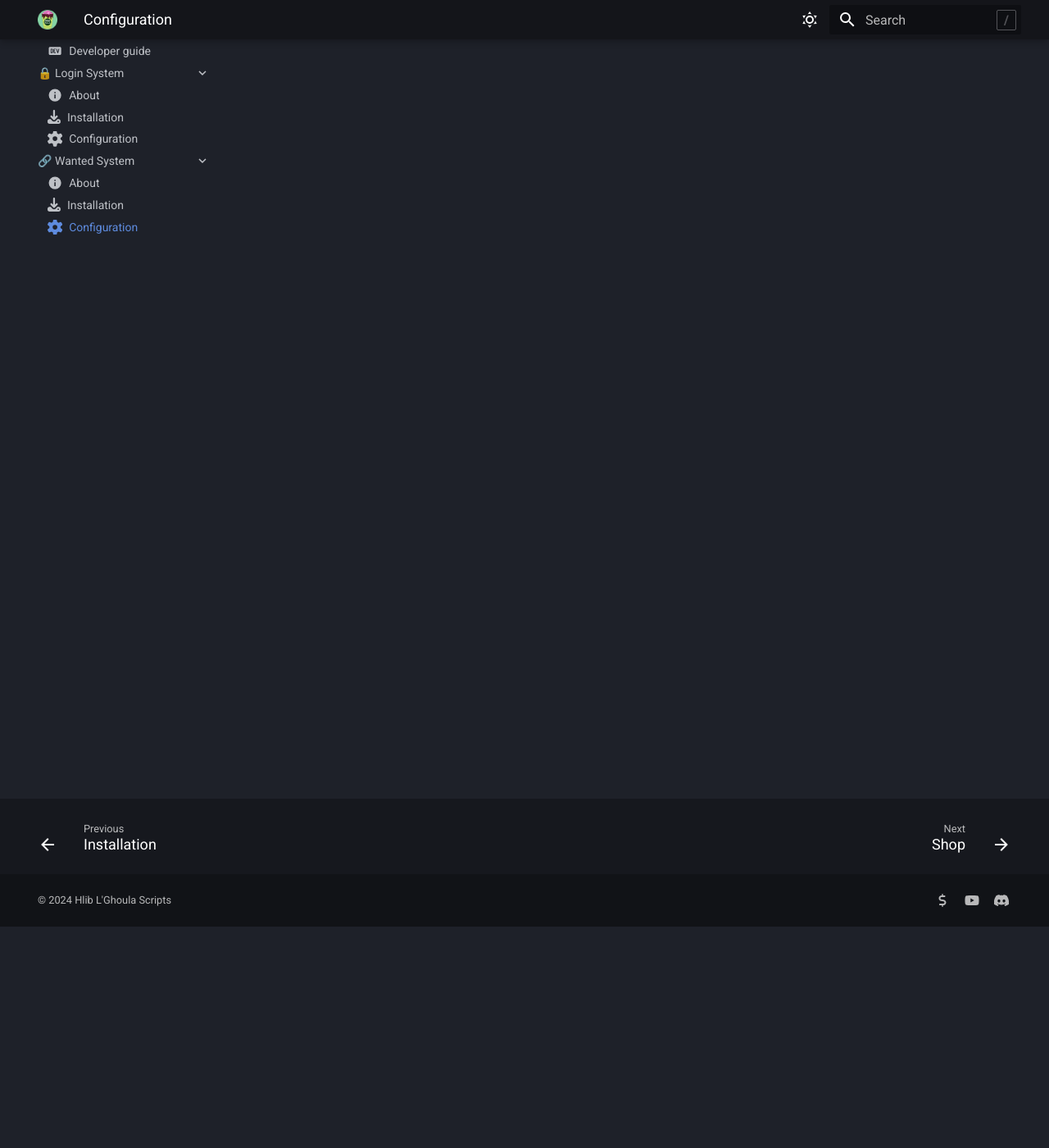
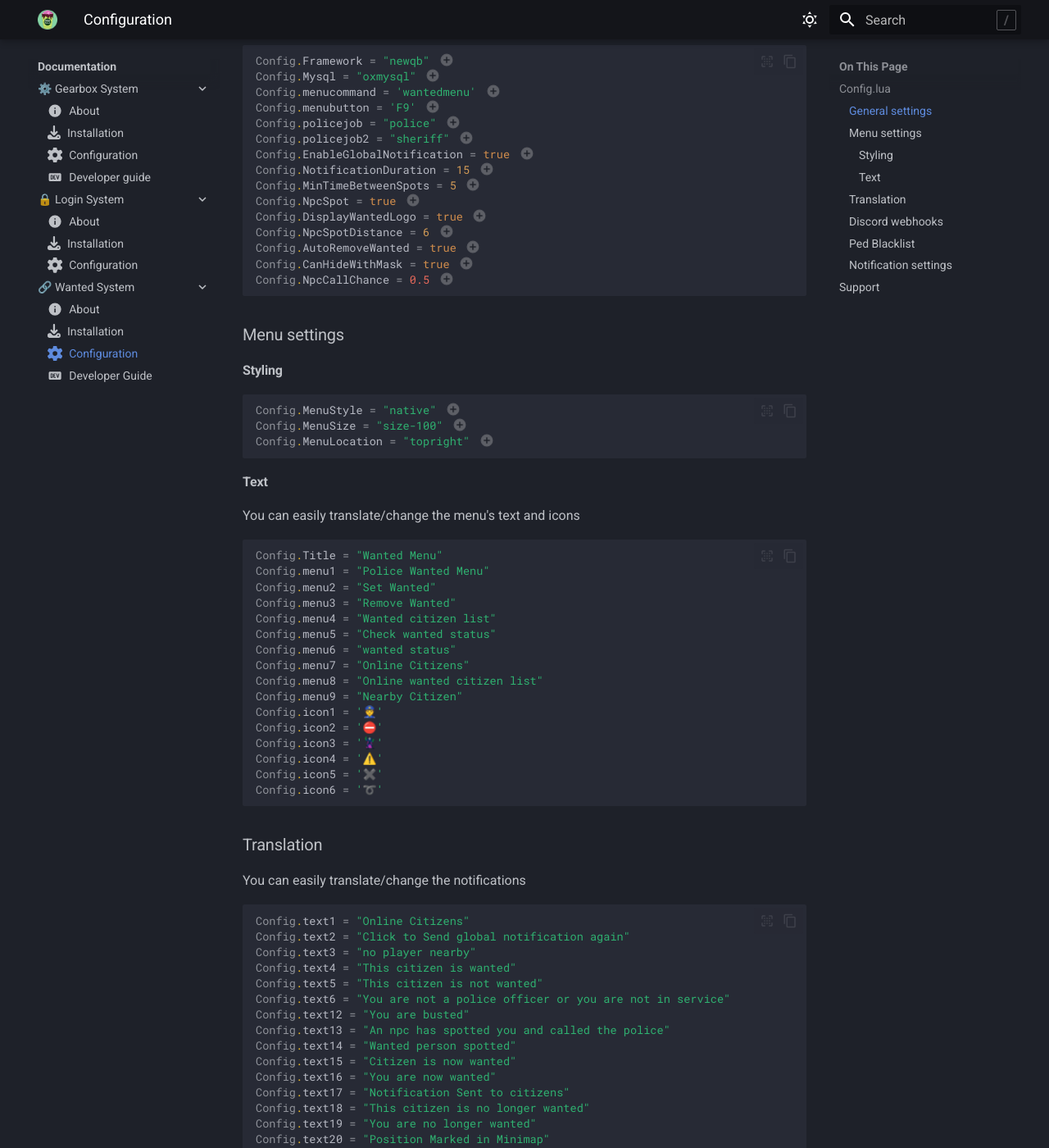
Before and after one commit to hgscripts/hgscripts.github.io, an MkDocs documentation site: the page built from docs/documentation/wanted/configuration.md, in a window 1280 px wide and 1400 px high, scrolled down 270 px. Shown: the whole window at 82% size. Built offline with MkDocs 1.6.1 and Material for MkDocs 9.7.7, drawn with Linux system fonts in a browser that asks for light colours; some of the changed text lies outside the part shown.

Commit message:
Added config and developer docs to HG wanted

````diff
--- a/docs/documentation/wanted/configuration.md
+++ b/docs/documentation/wanted/configuration.md
@@ -3,4 +3,182 @@ title: Configuration
 description: Configuration documentation for HG Wanted System
 icon: fontawesome/solid/gear
 ---
-# HG WANTED CONFIG - In Progress
+# HG-Wanted Configuration Documentation
+
+## Config.lua
+### General settings
+```lua
+Config.Framework = "newqb" --(1)!
+Config.Mysql = "oxmysql" --(2)!
+Config.menucommand = 'wantedmenu' --(3)!
+Config.menubutton = 'F9' --(4)!
+Config.policejob = "police" --(5)!
+Config.policejob2 = "sheriff" --(6)!
+Config.EnableGlobalNotification = true --(7)!
+Config.NotificationDuration = 15 --(8)!
+Config.MinTimeBetweenSpots = 5 --(9)!
+Config.NpcSpot = true --(10)!
+Config.DisplayWantedLogo = true --(11)!
+Config.NpcSpotDistance = 6 --(12)!
+Config.AutoRemoveWanted = true --(13)!
+Config.CanHideWithMask = true --(14)!
+Config.NpcCallChance = 0.5 --(15)!
+
+```
+
+1. Framework to use: "newesx", "oldesx", "newqb", or "oldqb"
+2. MySQL library to use: "mysql-async", "ghmattimysql", or "oxmysql"
+3. Command to open the menu
+4. Button to open the menu (leave blank '' if you don't want a button)
+5. Name of the first police job
+6. Name of the second police job
+7. Enable or disable global wanted notification for all players
+8. Duration of the global notification (in seconds)
+9. Minimum time between each NPC spot for the wanted person (in minutes)
+10. Enable or disable the NPC spotting system
+11. Display the "WANTED" logo on the screen of wanted players
+12. Maximum distance between the wanted player and the NPC to be spotted
+13. Automatically remove wanted status when the player gets cuffed by a police officer (disabled for ESX)
+14. If true, wanted players won't be recognized by NPCs when wearing a mask
+15. The chance for the NPC to call the police on you (0.00-1.00)
+      - (0.5 = 50% chance )
+
+### Menu settings
+#### Styling
+```lua
+Config.MenuStyle = "native" --(1)!
+Config.MenuSize = "size-100" --(2)!
+Config.MenuLocation = "topright" --(3)!
+```
+
+1. Change the menu theme. You can choose between "native" or "default"
+2. Change the menu size. You can choose between:
+      - "size-100"
+      - "size-110"
+      - "size-125"
+      - "size-150"
+      - "size-175"
+      - "size-200"
+3. Choose the menu position. Examples:
+      - "topleft"
+      - "bottomcenter"
+      - "bottomright"
+      - "centerright"
+      - ...
+
+#### Text
+You can easily translate/change the menu's text and icons
+```lua
+Config.Title = "Wanted Menu"
+Config.menu1 = "Police Wanted Menu"
+Config.menu2 = "Set Wanted"
+Config.menu3 = "Remove Wanted"
+Config.menu4 = "Wanted citizen list"
+Config.menu5 = "Check wanted status"
+Config.menu6 = "wanted status"
+Config.menu7 = "Online Citizens"
+Config.menu8 = "Online wanted citizen list"
+Config.menu9 = "Nearby Citizen"
+Config.icon1 = '👮'
+Config.icon2 = '⛔'
+Config.icon3 = '🦹‍♂️'
+Config.icon4 = '⚠️'
+Config.icon5 = '✖️'
+Config.icon6 = '➰'
+```
+
+### Translation
+You can easily translate/change the notifications
+```lua
+Config.text1 = "Online Citizens"
+Config.text2 = "Click to Send global notification again"
+Config.text3 = "no player nearby"
+Config.text4 = "This citizen is wanted"
+Config.text5 = "This citizen is not wanted"
+Config.text6 = "You are not a police officer or you are not in service"
+Config.text12 = "You are busted"
+Config.text13 = "An npc has spotted you and called the police"
+Config.text14 = "Wanted person spotted"
+Config.text15 = "Citizen is now wanted"
+Config.text16 = "You are now wanted"
+Config.text17 = "Notification Sent to citizens"
+Config.text18 = "This citizen is no longer wanted"
+Config.text19 = "You are no longer wanted"
+Config.text20 = "Position Marked in Minimap"
+```
+
+### Discord webhooks
+We provide discord webhook functionality that sends messages to a discord channel when a citizen is wanted/no longer wanted
+```lua
+Config.wanteddiscord = "" --(1)!
+Config.notwanteddiscord = "" --(2)!
+Config.wantedtitle = "Player Wanted"
+Config.notwantedtitle = "Player No longer Wanted"
+```
+
+1. Set the link of the webhook that sends out "Player WANTED" when a player is wanted.
+2.  Set the link of the webhook that sends out "Player No longer WANTED" when a player's wanted status is removed.
+
+### Ped Blacklist
+Here you can set the peds who don't report wanted players (Won't spot the player)
+You can find ped hashes [here](https://wiki.rage.mp/index.php?title=Peds){:target="_blank"}
+```lua
+Config.BlacklistedPeds = {
+    --mp_freemode peds
+    1885233650,
+    -1667301416,
+    --ANIMALS
+    -832573324,
+    1462895032,
+    -1430839454,
+    -1469565163,
+    351016938,
+    1457690978,
+    -50684386,
+    1682622302,
+    402729631,
+    -664053099,
+    -1950698411,
+    802685111,
+    1015224100,
+    1794449327,
+    1193010354,
+    1318032802,
+    -1920284487,
+    307287994,
+    -1323586730,
+    111281960,
+    1125994524,
+    1832265812,
+    -541762431,
+    -1011537562,
+    882848737,
+    -1026527405,
+    -1788665315,
+    -745300483,
+    1126154828,
+    -1589092019,
+    113504370,
+    -1384627013
+}
+```
+### Notification settings
+```lua
+Config.Notification = function(message, type) --(1)!
+        if Config.Framework == "newesx" or Config.Framework == "oldesx" then
+            TriggerEvent("esx:showNotification", message)
+        elseif Config.Framework == "newqb" or Config.Framework == "oldqb"  then
+            TriggerEvent('QBCore:Notify', message, type, 1500)
+        elseif Config.Framework == "custom" then -- (2)!
+            SetNotificationTextEntry("STRING")
+            AddTextComponentString(message)
+            DrawNotification(false, false)
+        end
+end
+```
+
+1. Here you can change the events for notifications.
+2.  - Define your own notification event here.
+    - By default, this uses GTA's notification system.
+## Support
+If you found anything unclear, or you have any questions, you can contact us on [Discord](https://discord.com/invite/Vn3Y2CP3n8){:target="_blank"} by opening a ticket.
--- a/mkdocs.yml
+++ b/mkdocs.yml
@@ -18,6 +18,7 @@ nav:
       - documentation/wanted/about.md
       - documentation/wanted/installation.md
       - documentation/wanted/configuration.md
+      - documentation/wanted/developer.md
   - "Shop":
     - shop/index.md
   - "About":
````
Also changed, not shown: docs/documentation/gearbox/configuration.md (+4 -4 lines), docs/documentation/gearbox/developer.md (+1 -1 lines), docs/documentation/wanted/developer.md (added, +30 -0 lines).
